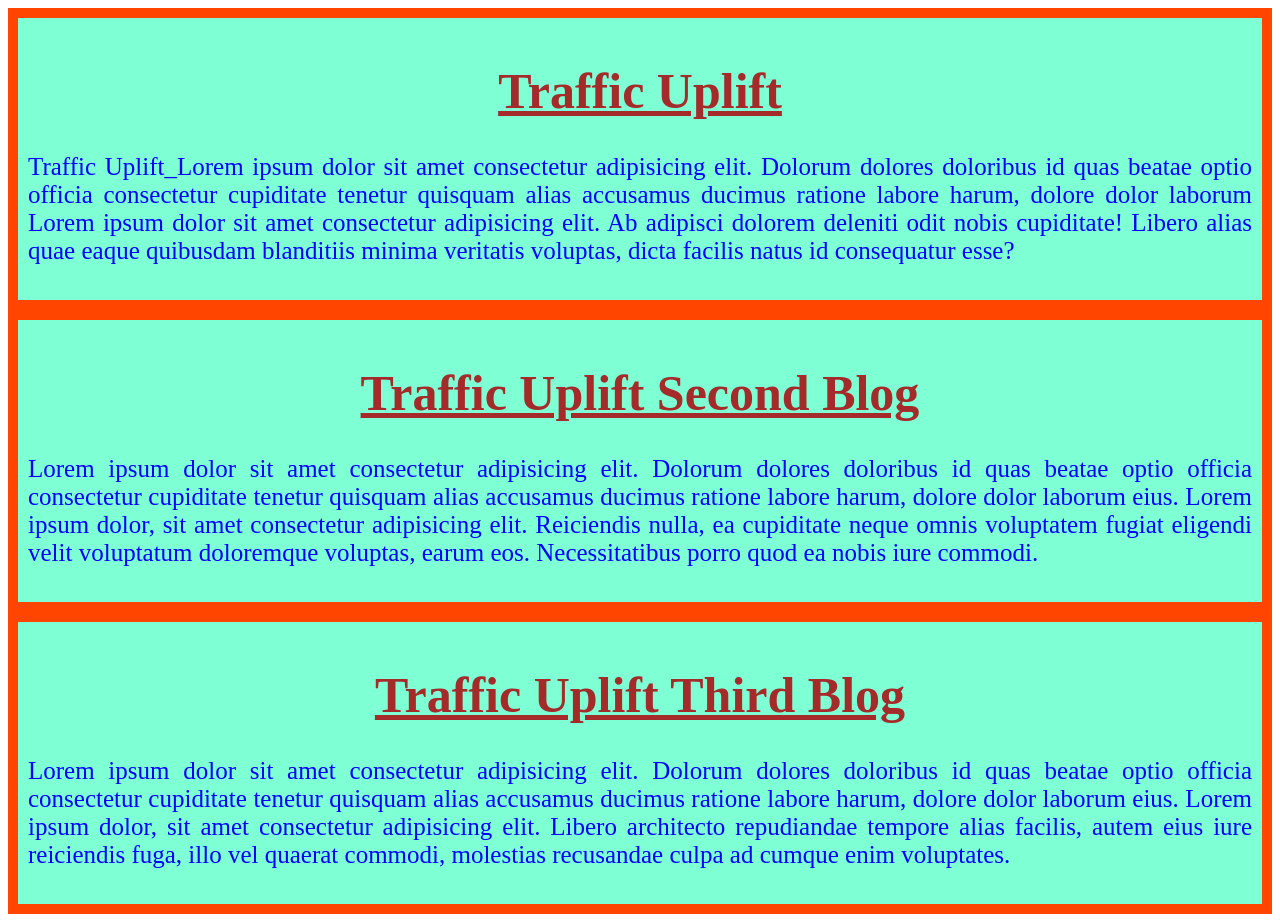
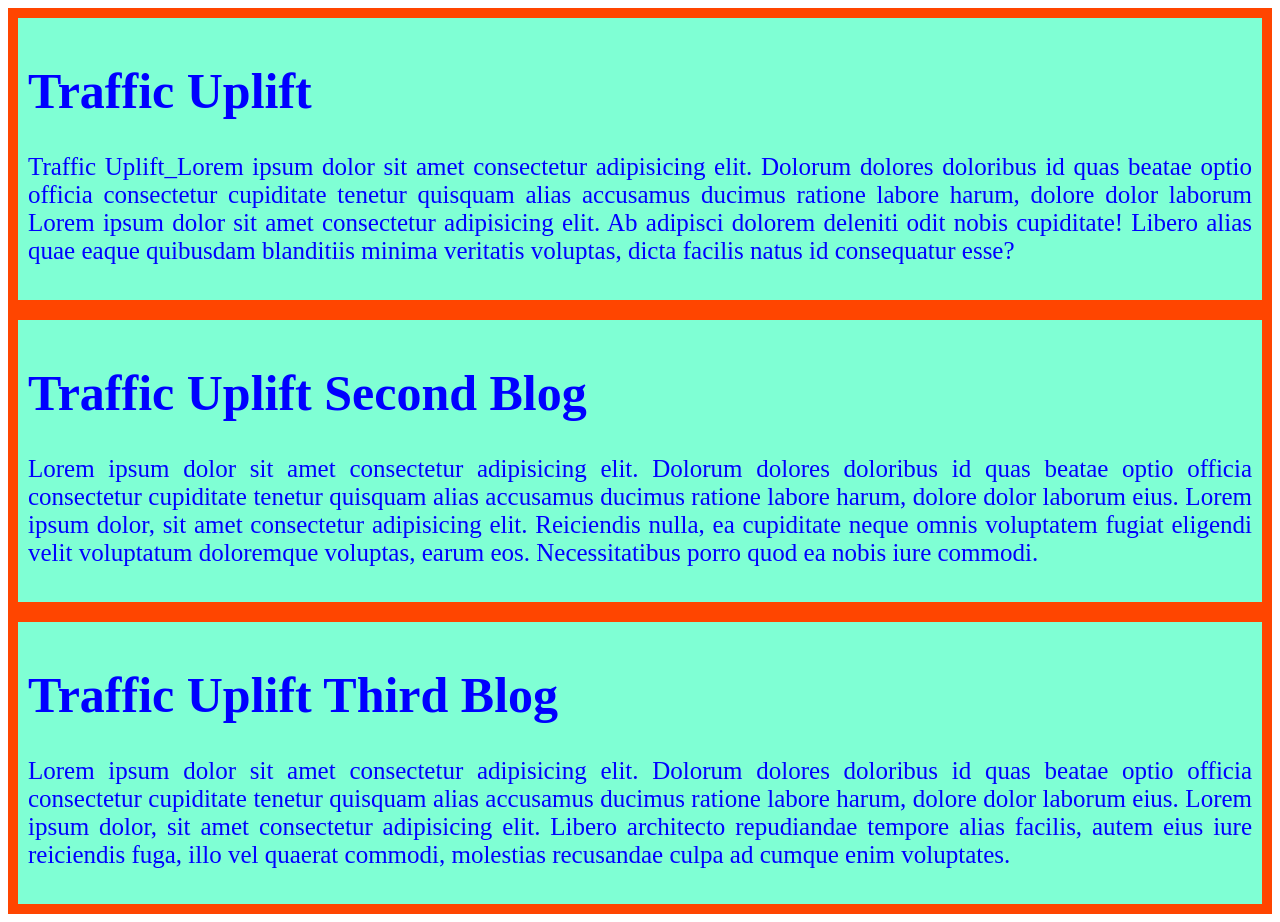
Before and after one commit to masumgaibandha/my-2nd-project-repo, a plain HTML site: page index.html in a window 1280 px wide. Drawn offline with Linux system fonts and the light colour scheme.

Commit message:
This is the message is

```diff
--- a/Style/style.css
+++ b/Style/style.css
@@ -7,8 +7,3 @@ div{
   padding: 10px;
   font-size: 25px;
 }
-h1{
-  text-align: center;
-  text-decoration: underline;
-  color:brown;
-}
```
